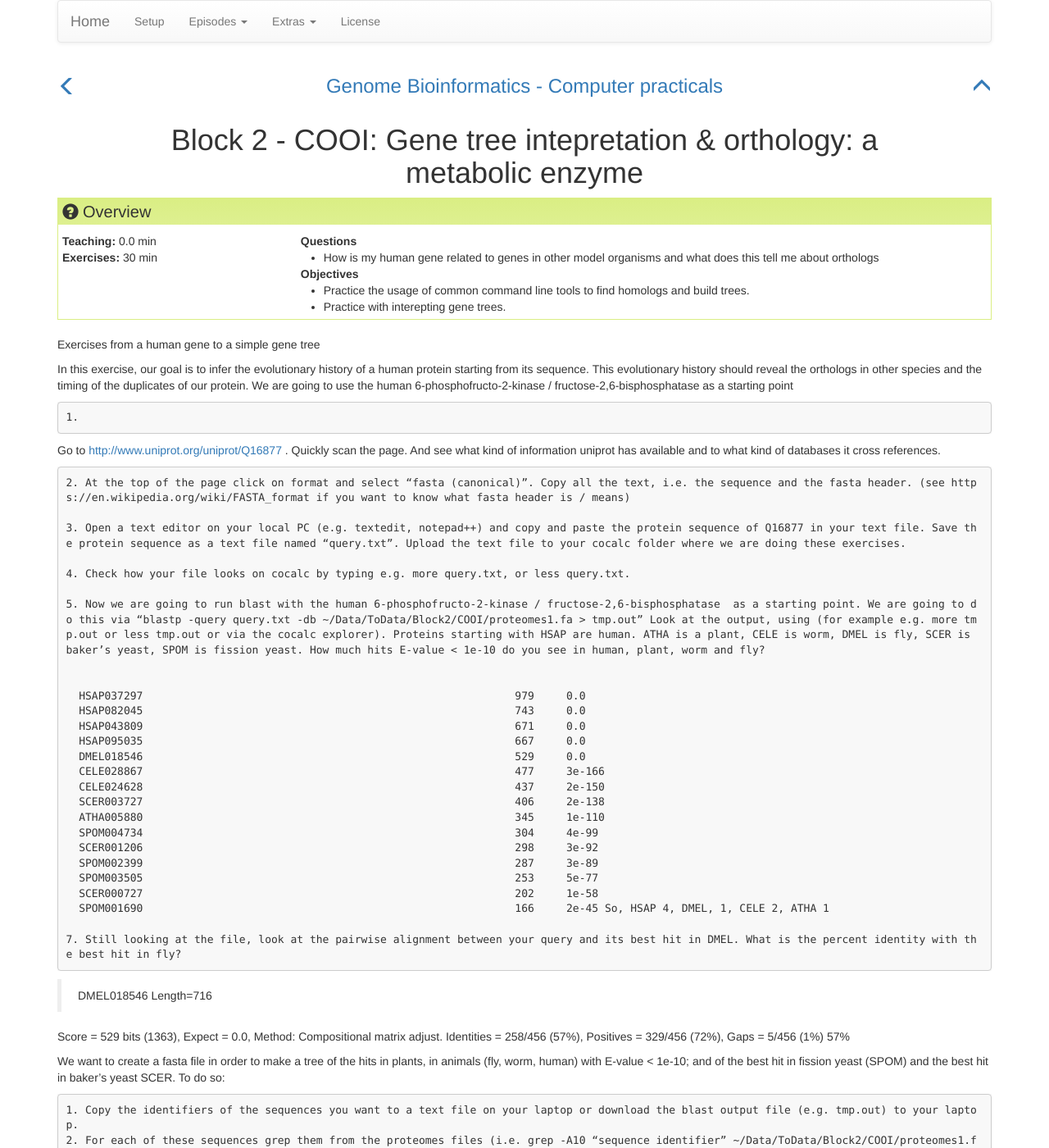
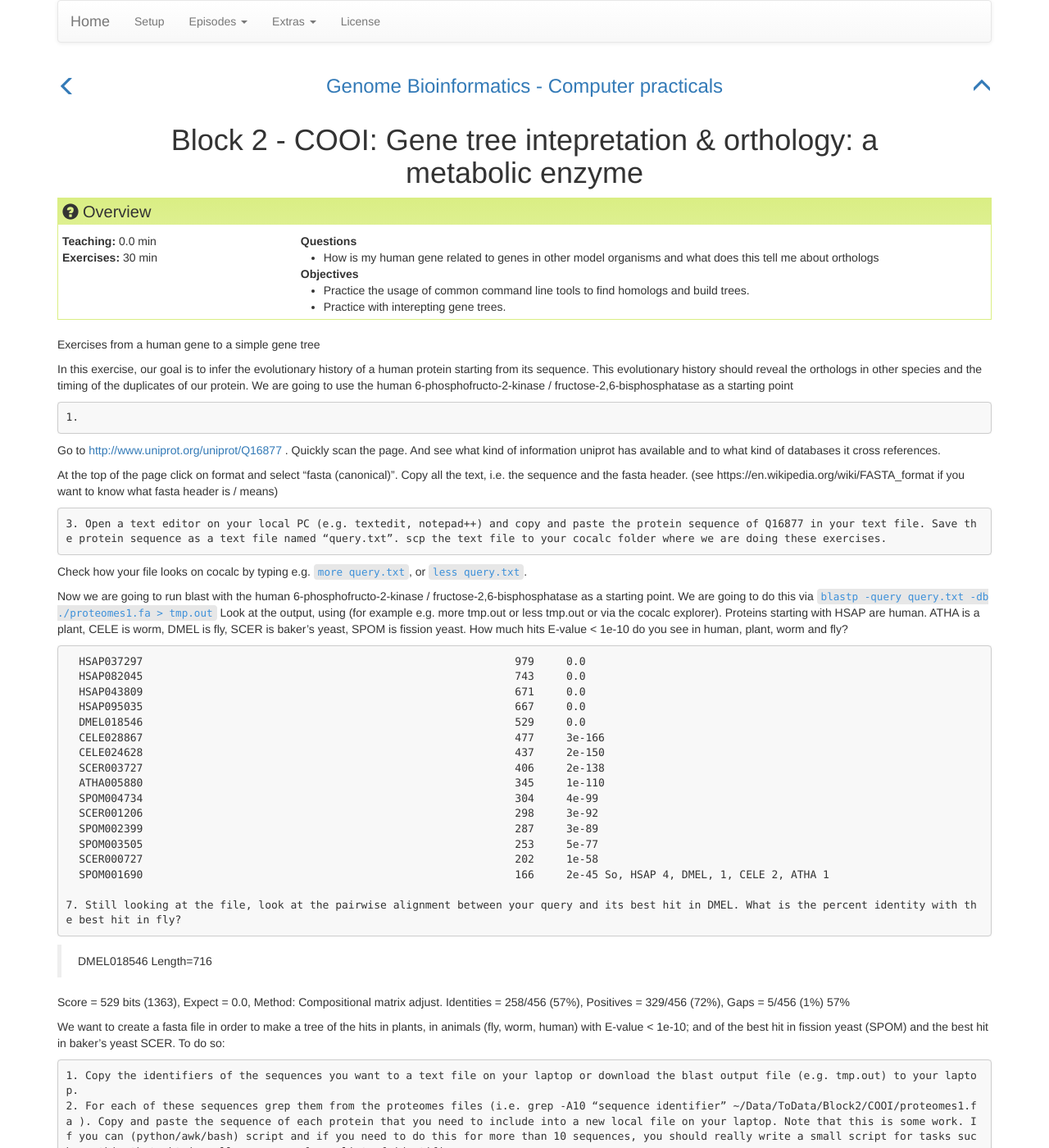
Before and after one commit to TeamMGE/GenomeBioinformaticsCourse, a Jekyll site: the page built from _episodes/40-COOI.md, in a window 1280 px wide and 1400 px high. Shown: the whole window at 82% size. Built offline with Jekyll 4.4.1, drawn with Linux system fonts in a browser that asks for light colours.

Commit message:
Update 40-COOI.md

```diff
--- a/_episodes/40-COOI.md
+++ b/_episodes/40-COOI.md
@@ -22,13 +22,13 @@ In this exercise, our goal is to infer the evolutionary history of a human prote
 
 Go to  [http://www.uniprot.org/uniprot/Q16877](/guides/content/editing-an-existing-page#modifying-front-matter) . Quickly scan the page. And see what kind of information uniprot has available and to what kind of databases it cross references.
 
-    2. At the top of the page click on format and select “fasta (canonical)”. Copy all the text, i.e. the sequence and the fasta header. (see https://en.wikipedia.org/wiki/FASTA_format if you want to know what fasta header is / means)
+At the top of the page click on format and select “fasta (canonical)”. Copy all the text, i.e. the sequence and the fasta header. (see https://en.wikipedia.org/wiki/FASTA_format if you want to know what fasta header is / means)
 
-    3. Open a text editor on your local PC (e.g. textedit, notepad++) and copy and paste the protein sequence of Q16877 in your text file. Save the protein sequence as a text file named “query.txt”. Upload the text file to your cocalc folder where we are doing these exercises.
+    3. Open a text editor on your local PC (e.g. textedit, notepad++) and copy and paste the protein sequence of Q16877 in your text file. Save the protein sequence as a text file named “query.txt”. scp the text file to your cocalc folder where we are doing these exercises.
 
-    4. Check how your file looks on cocalc by typing e.g. more query.txt, or less query.txt.
+Check how your file looks on cocalc by typing e.g. `more query.txt`, or `less query.txt`.
 
-    5. Now we are going to run blast with the human 6-phosphofructo-2-kinase / fructose-2,6-bisphosphatase  as a starting point. We are going to do this via “blastp -query query.txt -db ~/Data/ToData/Block2/COOI/proteomes1.fa > tmp.out”
+Now we are going to run blast with the human 6-phosphofructo-2-kinase / fructose-2,6-bisphosphatase  as a starting point. We are going to do this via `blastp -query query.txt -db ./proteomes1.fa > tmp.out`
 Look at the output, using (for example e.g. more tmp.out or less tmp.out or via the cocalc explorer). Proteins starting with HSAP are human. ATHA is a plant, CELE is worm, DMEL is fly, SCER is baker’s yeast, SPOM is fission yeast. How much hits E-value < 1e-10 do you see in human, plant, worm and fly?
 
 
```
